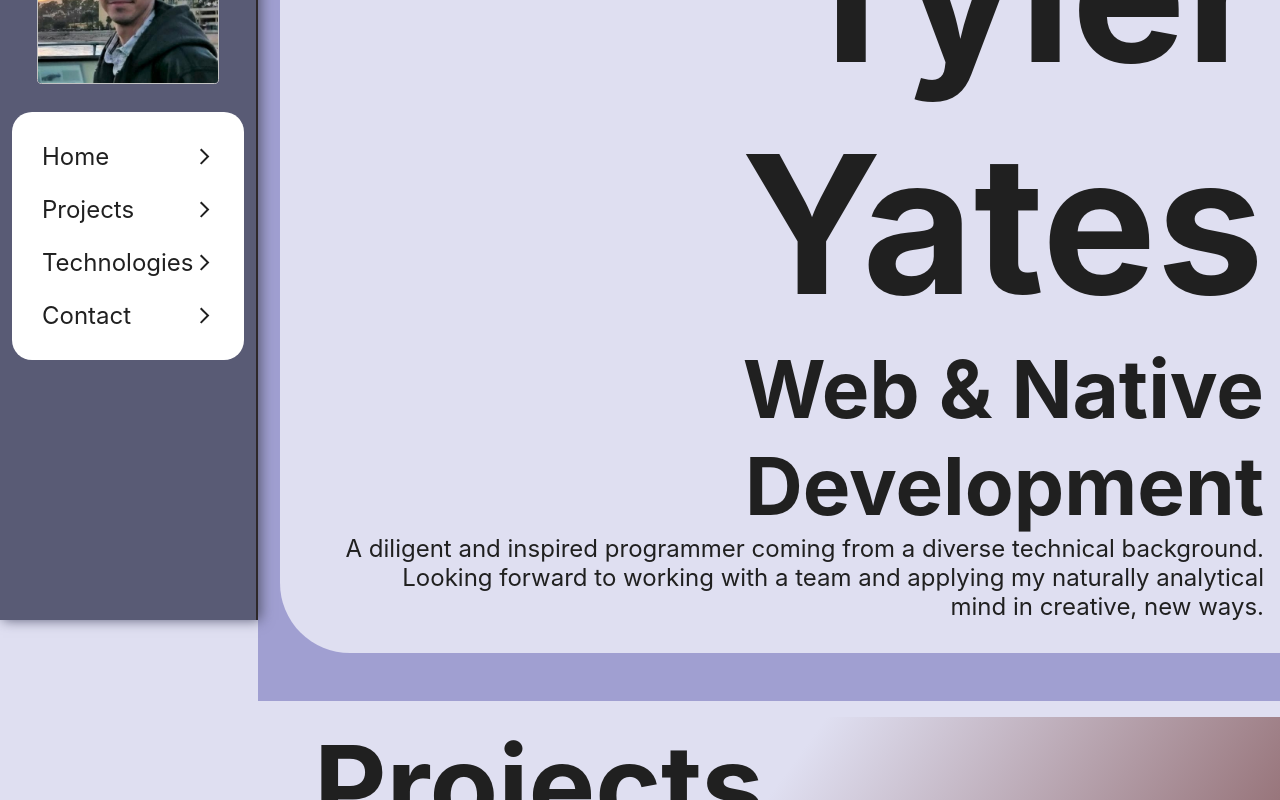
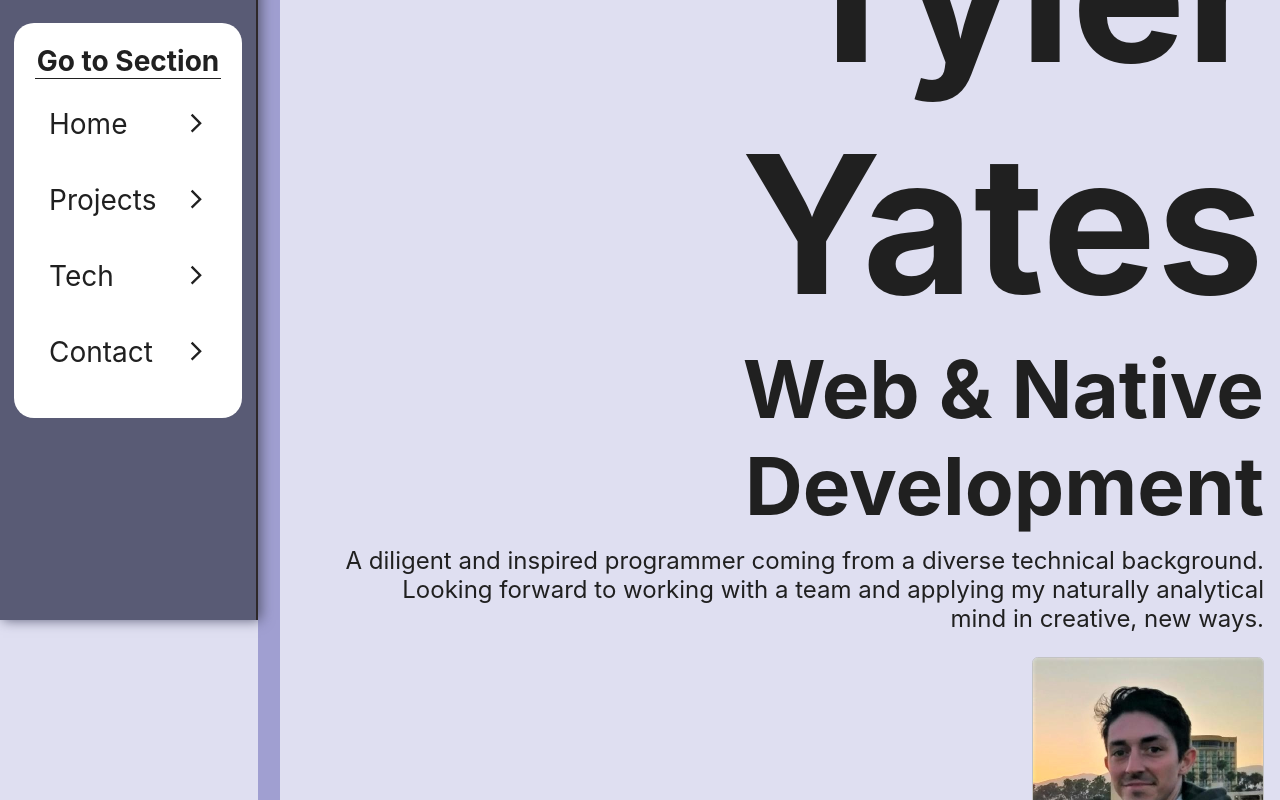
Before and after one commit to YTyler/personal-site, a React (Create React App) app: page / in a window 1280 px wide. Shown: the part 180-980 px from the top of the page. Built offline with nearby package versions, Linux system fonts and the light colour scheme.

Commit message:
adjust nav display, add home image

```diff
--- a/src/components/Home.jsx
+++ b/src/components/Home.jsx
@@ -14,6 +14,7 @@ export default function Home() {
             background. Looking forward to working with a team and applying my
             naturally analytical mind in creative, new ways.
           </p>
+          <img className={styles.image} src="profile.jpg" alt="profile_pic" />
         </div>
       </div>
     </section>
--- a/src/components/Nav.jsx
+++ b/src/components/Nav.jsx
@@ -1,17 +1,17 @@
-import { useState, useEffect } from "react";
+import { useState } from "react";
 import { Link } from "react-scroll";
 import { MdMenuOpen, MdArrowForwardIos } from "react-icons/md";
 import styles from "../styles/Nav.module.css";
 
 export default function Nav() {
   const [isOpen, setIsOpen] = useState(false);
-  const [titleDisplay, setTitleDisplay] = useState({});
+  const [display, setDisplay] = useState(false);
 
   window.onscroll = () => {
     if (window.scrollY > window.innerHeight) {
-      setTitleDisplay({ display: "inherit" });
+      setDisplay(true);
     } else {
-      setTitleDisplay({ display: "none" });
+      setDisplay(false);
     }
   };
 
@@ -21,8 +21,9 @@ export default function Nav() {
         <MdMenuOpen id={styles.menuIcon} />
       </div>
       <section id={styles.content}>
+        {display && (
+          <div className={styles.title}>
             <img className={styles.image} src="profile.jpg" alt="profile_pic" />
-        <div className={styles.title} style={titleDisplay}>
             <h1
               className={styles.title__name}
               onClick={() => console.log(window.scrollY)}
@@ -31,7 +32,9 @@ export default function Nav() {
             </h1>
             <h2>Web & Mobile Developer</h2>
           </div>
+        )}
         <ul className={styles.navList}>
+          <h1 className={styles.navList__header}>Go to Section</h1>
           <Link to="homeScroller" spy={true} smooth={true} offset={-100}>
             <li
               className={`${styles.scrollLink} selectable`}
@@ -55,7 +58,7 @@ export default function Nav() {
               className={`${styles.scrollLink} selectable`}
               onClick={() => setIsOpen(false)}
             >
-              <p>Technologies</p>
+              <p>Tech</p>
               <MdArrowForwardIos className={styles.arrow} />
             </li>
           </Link>
--- a/src/styles/Home.module.css
+++ b/src/styles/Home.module.css
@@ -29,4 +29,19 @@
 
 #content > p {
   font-size: 1.5rem;
+  margin: 0.5em 0em 1em;
 }
+
+.image {
+  margin: 0 auto;
+  border: 1px solid rgb(195, 195, 195);
+  border-radius: 2.5%;
+  max-width: max(25vh, 25%);
+  height: auto;
+}
+
+@media (max-width: 768px) {
+  #hero {
+    text-align: center;
+  }
+}
--- a/src/styles/Nav.module.css
+++ b/src/styles/Nav.module.css
@@ -27,16 +27,16 @@
   min-width: 40%;
   height: 5vh;
   font-size: 3em;
-  background-color: rgba(64, 64, 68, 0.568);
+  background-color: rgba(64, 64, 68, 0.671);
   cursor: pointer;
 }
 
 #toggle:hover {
-  background-color: rgba(64, 64, 68, 0.671);
+  background-color: rgba(64, 64, 68, 0.822);
 }
 
 #content {
-  margin-top: calc(6rem - 1vw);
+  margin: auto 0;
 }
 
 .image {
@@ -49,6 +49,7 @@
 
 .title {
   color: white;
+  font-size: 1.25rem;
 }
 
 .title__name {
@@ -57,25 +58,30 @@
 }
 
 .navList {
-  font-size: 1.5em;
-  text-align: left;
-  background-color: rgb(255, 255, 255);
+  text-align: center;
   margin: 1em 0.5em;
   border-radius: 20px;
   padding: 0.75em;
+  font-size: 1.75rem;
+  background-color: rgb(255, 255, 255);
+}
+
+.navList__header {
+  border-bottom: 1px solid #202020;
 }
 
 .scrollLink {
   display: flex;
   justify-content: space-between;
+  margin: 0.5em 0;
   border-radius: 20px;
-  padding: 0.5em;
+  padding: 0.5em 0.5em;
   cursor: pointer;
 }
 
 .arrow {
+  align-self: center;
   font-size: 0.8em;
-  align-self: center;
 }
 
 @media screen and (max-width: 1216px) {
@@ -105,4 +111,12 @@
   #closed #menuIcon {
     transform: rotate(-180deg);
   }
+
+  .scrollLink {
+    justify-content: center;
+  }
+
+  .arrow {
+    display: none;
+  }
 }
--- a/src/styles/global.css
+++ b/src/styles/global.css
@@ -35,7 +35,6 @@ a {
 }
 
 .mainRow .sectionHeader {
-  color: #202020;
   font-size: 7rem;
   padding-left: 0.5em;
   padding-bottom: 0.2em;
```
Lines whose indentation alone changed are shown as unchanged.
